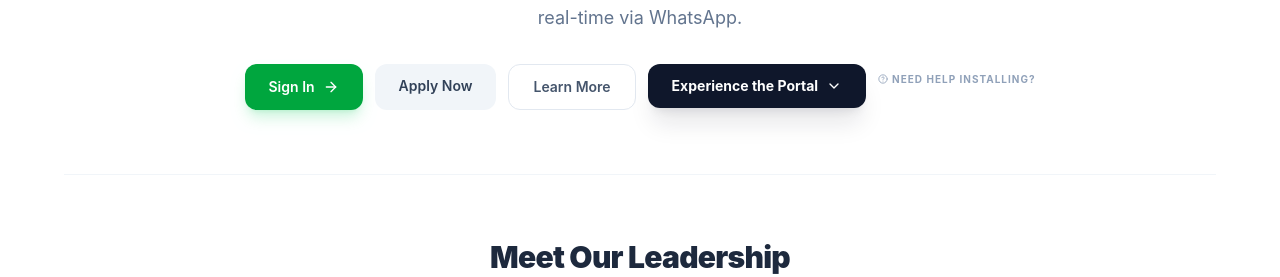
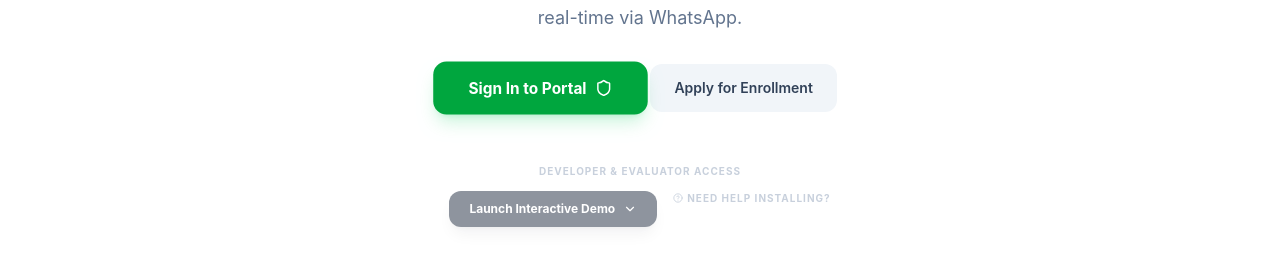
Before and after one commit to brotherJoe-7/direct-access-syndicate, a React (Vite) app in the folder frontend/: page / in a window 1280 px wide. Shown: the part 419-696 px from the top of the page. Built offline with nearby package versions, Linux system fonts and the light colour scheme; no server answers.

Commit message:
fix: dashboard intelligence error, conditional logout redirection, and landing page polish

```diff
--- a/frontend/src/components/Layout.jsx
+++ b/frontend/src/components/Layout.jsx
@@ -132,8 +132,9 @@ const Layout = ({ children }) => {
         <div className="p-4 border-t border-slate-800/50">
           <button
             onClick={() => {
+              const isDemo = user?.isDemo;
               logout();
-              window.location.href = '/';
+              window.location.href = isDemo ? '/' : '/login';
             }}
             className="flex items-center gap-3 px-4 py-3 w-full rounded-xl text-red-400 hover:bg-red-500/10 hover:text-red-300 transition-all font-medium"
           >
--- a/frontend/src/pages/Landing.jsx
+++ b/frontend/src/pages/Landing.jsx
@@ -111,28 +111,28 @@ const Landing = () => {
             </Link>
           ) : (
             <>
-              <Link to="/login" className="bg-green-600 text-white px-6 py-3 rounded-xl font-semibold shadow-lg shadow-green-500/20 hover:bg-green-700 transition-all flex items-center gap-2 text-sm">
-                Sign In <ArrowRight size={16} />
+              <Link to="/login" className="bg-green-600 text-white px-8 py-3.5 rounded-xl font-bold shadow-lg shadow-green-500/20 hover:bg-green-700 transition-all flex items-center gap-2 text-sm scale-110">
+                Sign In to Portal <Shield size={16} />
               </Link>
-              <Link to="/apply" className="bg-slate-100 text-slate-700 px-6 py-3 rounded-xl font-semibold hover:bg-slate-200 transition-all text-sm">
-                Apply Now
+              <Link to="/apply" className="bg-slate-100 text-slate-700 px-6 py-3.5 rounded-xl font-semibold hover:bg-slate-200 transition-all text-sm">
+                Apply for Enrollment
               </Link>
             </>
           )}
-          <Link to="/services" className="border border-slate-200 text-slate-600 px-6 py-3 rounded-xl font-semibold hover:border-slate-300 transition-all text-sm">
-            Learn More
-          </Link>
 
+          <div className="w-full mt-10 opacity-50 hover:opacity-100 transition-opacity">
+            <p className="text-[10px] font-bold text-slate-400 uppercase tracking-widest mb-3">Developer & Evaluator Access</p>
+            <div className="flex justify-center gap-4">
                <div className="relative">
                 <button
                   onClick={() => setShowDemoSelector(!showDemoSelector)}
-              className="bg-slate-900 text-white px-6 py-3 rounded-xl font-bold shadow-xl shadow-slate-900/10 hover:bg-slate-800 transition-all flex items-center gap-2 text-sm"
+                  className="bg-slate-800 text-white px-5 py-2.5 rounded-xl font-bold shadow-lg shadow-slate-900/10 hover:bg-slate-700 transition-all flex items-center gap-2 text-xs"
                 >
-              Experience the Portal <ChevronDown size={16} className={`transition-transform ${showDemoSelector ? 'rotate-180' : ''}`} />
+                  Launch Interactive Demo <ChevronDown size={14} className={`transition-transform ${showDemoSelector ? 'rotate-180' : ''}`} />
                 </button>
 
                 {showDemoSelector && (
-              <div className="absolute top-full left-0 mt-3 w-64 bg-white rounded-2xl shadow-2xl border border-slate-100 p-2 z-50 animate-fade-in-up">
+                  <div className="absolute top-full left-1/2 -translate-x-1/2 mt-3 w-64 bg-white rounded-2xl shadow-2xl border border-slate-100 p-2 z-50 animate-fade-in-up">
                     <p className="px-4 py-2 text-[10px] font-black uppercase tracking-widest text-slate-400">Select Trial Role</p>
                     <button onClick={() => handleDemo('admin')} className="w-full flex items-center gap-3 px-4 py-3 rounded-xl hover:bg-slate-50 text-left transition-colors">
                       <div className="w-8 h-8 rounded-lg bg-slate-900 text-white flex items-center justify-center"><Shield size={16} /></div>
@@ -158,9 +158,8 @@ const Landing = () => {
                   </div>
                 )}
               </div>
-
-          <div className="flex justify-center mt-2">
               <InstallButton />
+            </div>
           </div>
         </div>
       </section>
```
Also changed, not shown: 1 other file (tests, documents, lock files or other folders). Lines whose indentation alone changed are shown as unchanged.
